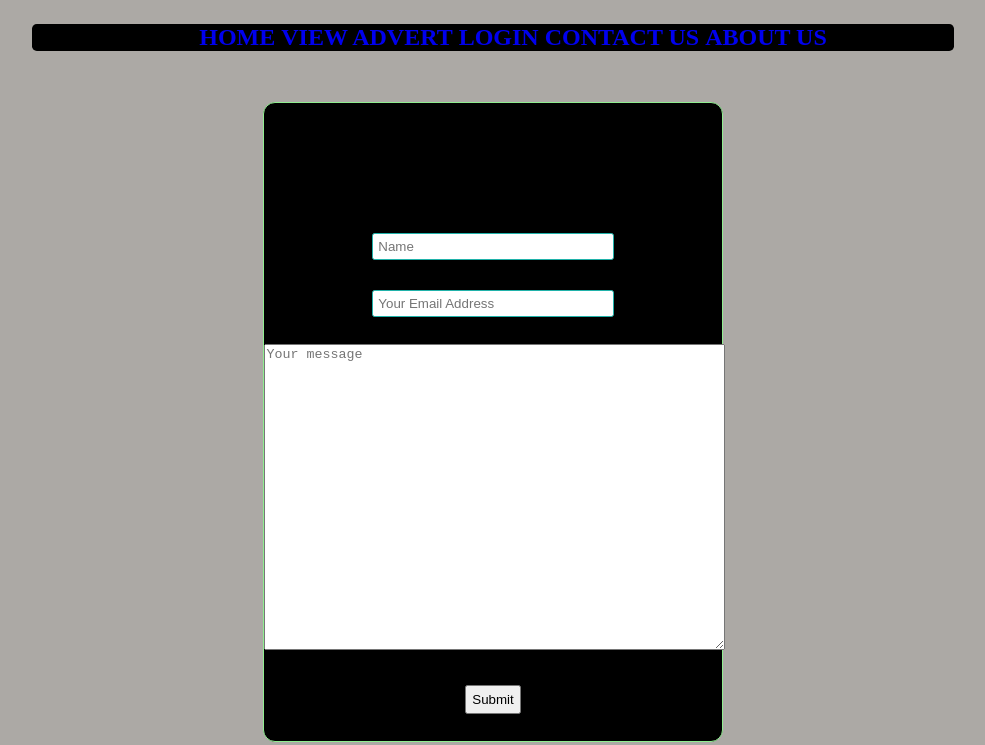
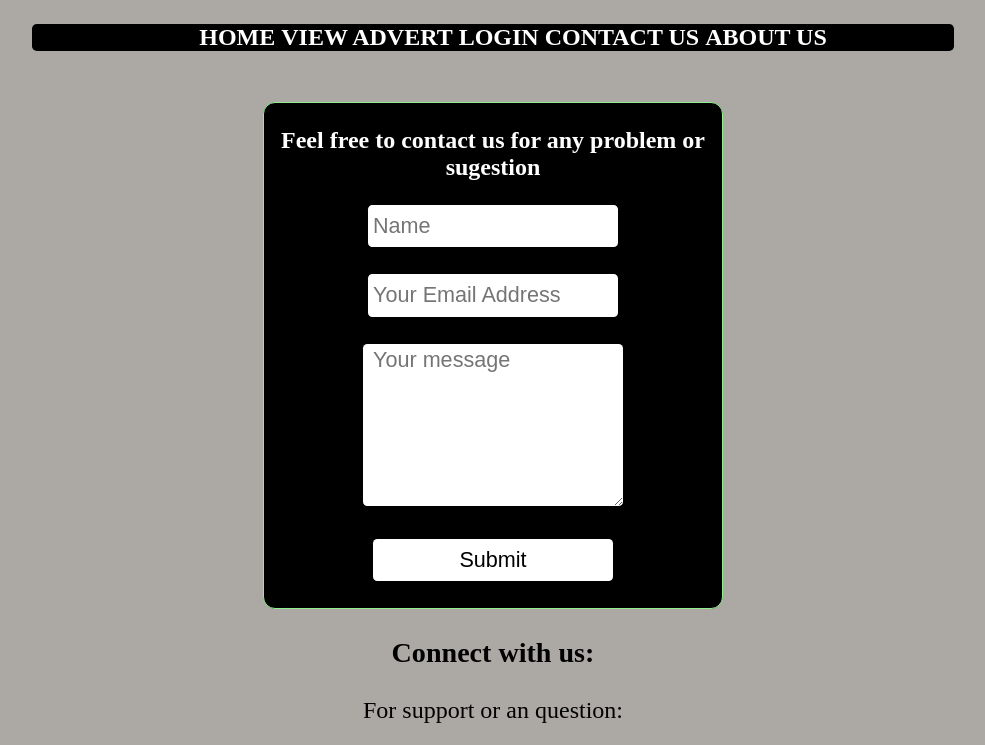
Before and after one commit to theonestenza/PROPERTY-PRO-LITE-PROJECT, a plain HTML site: page UI/pages/contact.html in a window 1280 px wide. Shown: the top 745 px of the page, without its empty margins (147-1132 px from the left). Drawn offline with Linux system fonts and the light colour scheme.

Commit message:
13th version of property pro lite

```diff
--- a/UI/css/css.css
+++ b/UI/css/css.css
@@ -151,3 +151,36 @@ ul {
     display: inline-block;
 
 }
+a:link {
+    color: white;
+    }
+a:visited {
+    color: white;
+    }
+a:hover {
+    color:blue;
+    }
+input, textarea, button {
+        font    : .9em/1.5em "handwriting", sans-serif;
+
+        border  : none;
+        padding : 0 10px;
+        margin  : 0;
+        width   : 240px;
+       border: hidden;
+       border-radius: 0.2em;
+        background: white;
+      }
+input:focus, textarea:focus ,button:focus {
+        background   : bisque;
+        border-radius: 5px;
+        outline      : none;
+        border: hidden;
+       border-radius: 0.2em;
+      }
+.form-text {
+          color: white;
+          font-weight: bold;
+
+      }
+b
--- a/UI/pages/contact.html
+++ b/UI/pages/contact.html
@@ -39,11 +39,11 @@
 
             <div class="centering">
                 <form class="form">
-                <h1>Contact us for any problem or sugestion</h1>
+                <p class="form-text centering">Feel free to contact us for any problem or sugestion</p>
 
                     <input type="name" placeholder="Name" class="input-box"> <br> <br>
                     <input type="email" placeholder="Your Email Address" class="input-box"/> <br><br>
-                    <textarea placeholder="Your message" rows="20" cols="55" ></textarea><br><br>
+                    <textarea placeholder="Your message" rows="5" cols="55" ></textarea><br><br>
                     <button class="input-box ">Submit</button>
                     <br>
                     <br>
```
